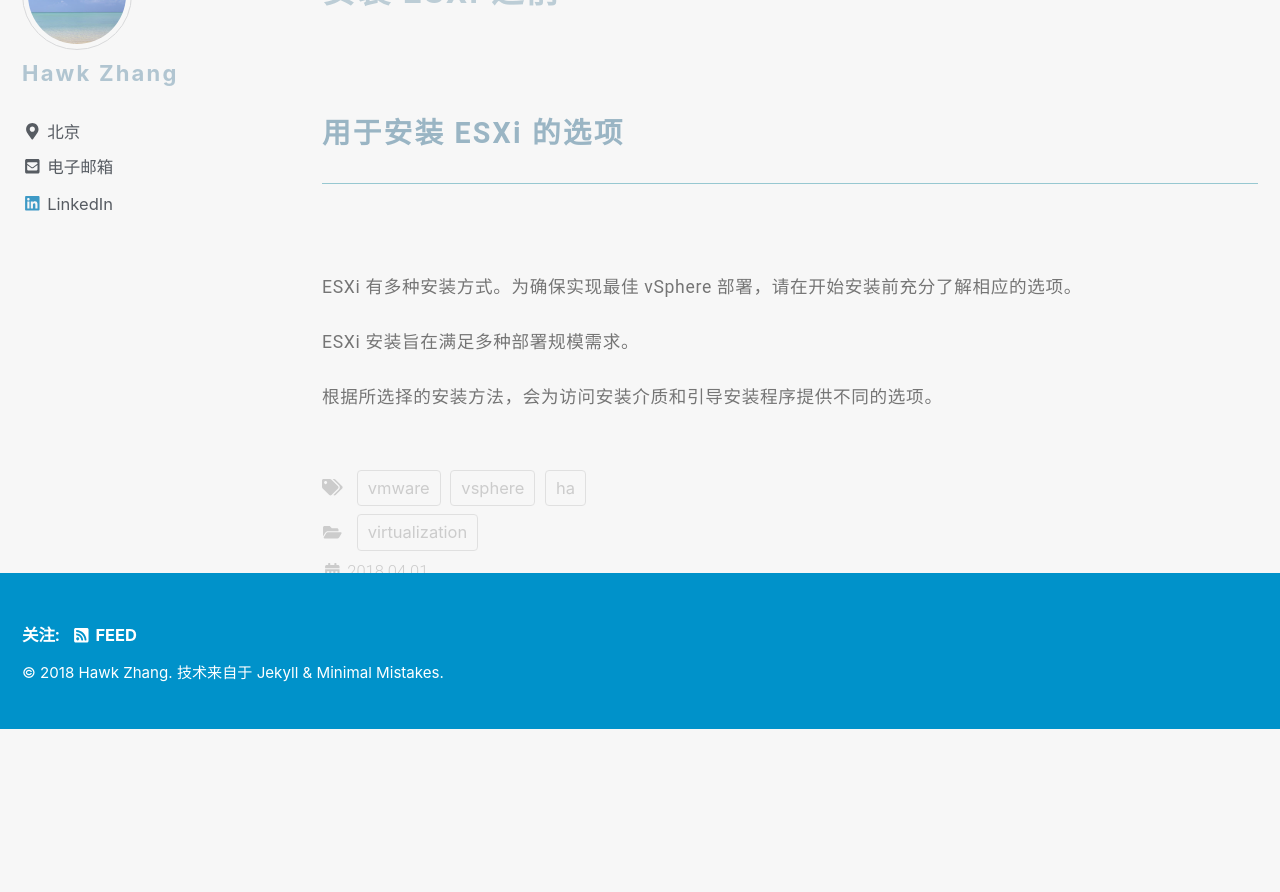
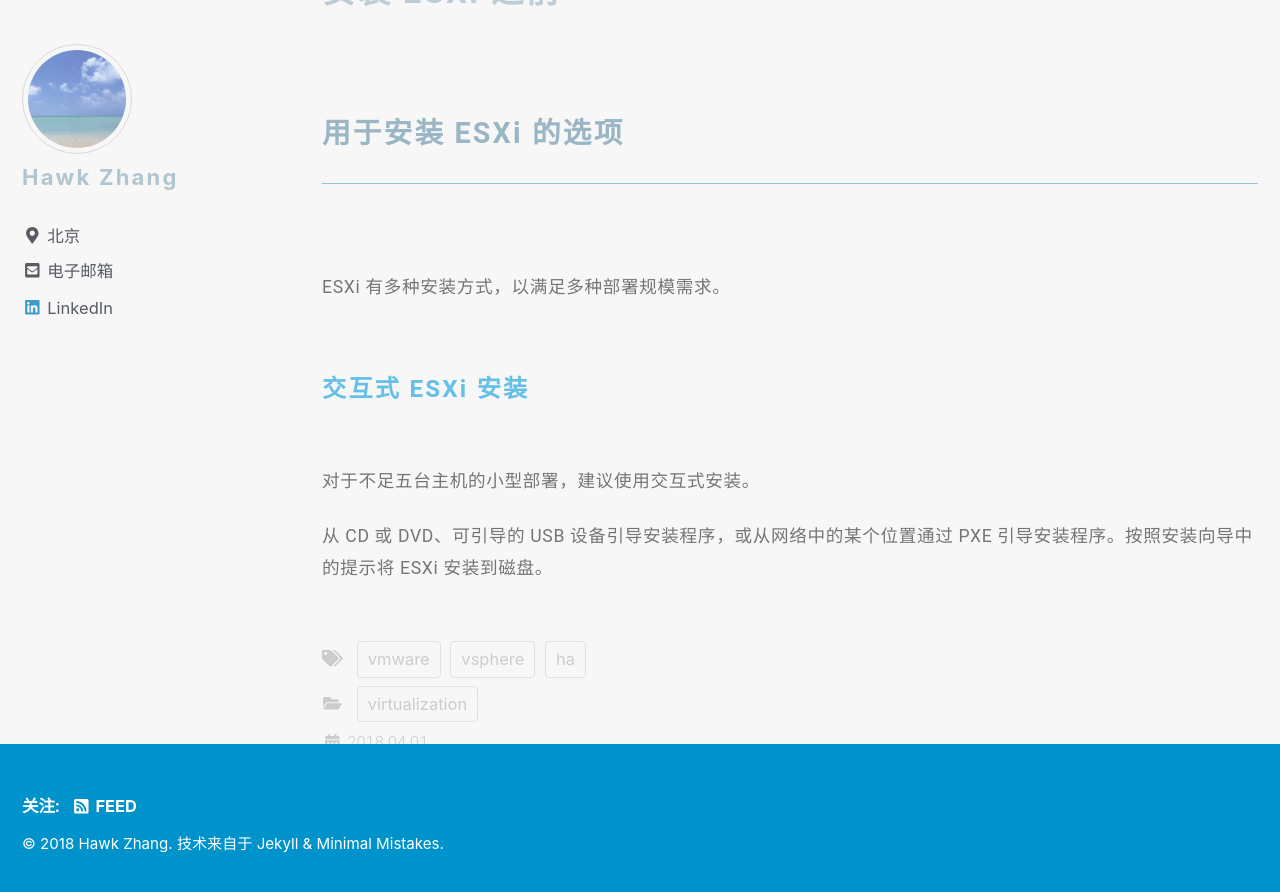
Before and after one commit to narru888/linotes_note, a Jekyll site: the page built from _posts/virtualizaion/2018-04-01-vsphere.setup.md, in a window 1280 px wide and 900 px high, scrolled down 9225 px. Shown: the top 892 px of the window. Built offline with Jekyll 4.4.1, drawn with Linux system fonts in a browser that asks for light colours; nearby versions of some CDN libraries; a script that is not in the unit is left out; before the commit the page ends 9954 px from its top, so only the background shows below that.

Commit message:
update on 2018-11-28 13:41:01 CST

```diff
--- a/_posts/virtualizaion/2018-04-01-vsphere.setup.md
+++ b/_posts/virtualizaion/2018-04-01-vsphere.setup.md
@@ -271,8 +271,11 @@
 
 ### 用于安装 ESXi 的选项
 
-ESXi 有多种安装方式。为确保实现最佳 vSphere 部署，请在开始安装前充分了解相应的选项。
+ESXi 有多种安装方式，以满足多种部署规模需求。
 
-ESXi 安装旨在满足多种部署规模需求。
 
-根据所选择的安装方法，会为访问安装介质和引导安装程序提供不同的选项。
+#### 交互式 ESXi 安装
+
+对于不足五台主机的小型部署，建议使用交互式安装。
+
+从 CD 或 DVD、可引导的 USB 设备引导安装程序，或从网络中的某个位置通过 PXE 引导安装程序。按照安装向导中的提示将 ESXi 安装到磁盘。
```
